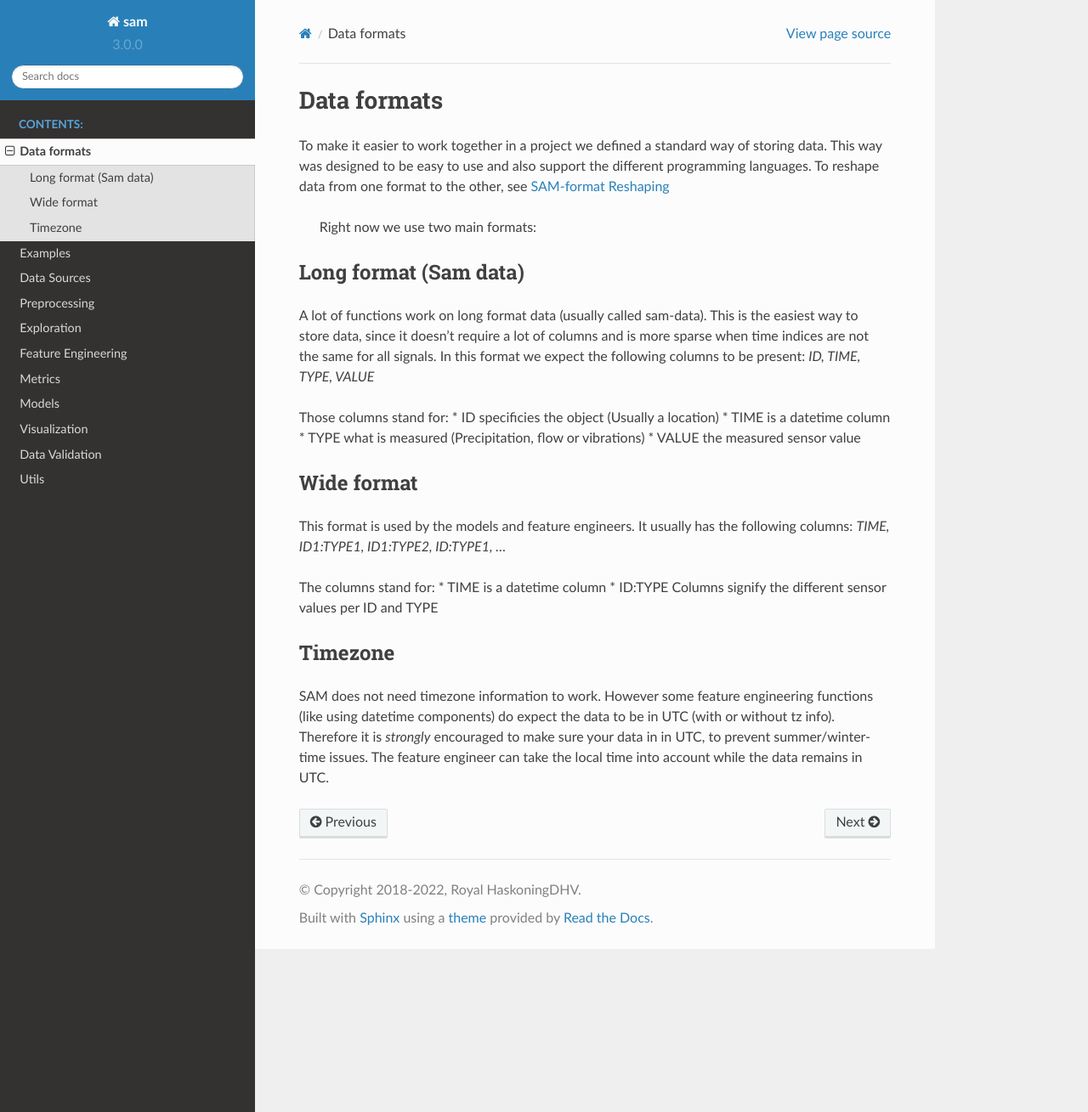
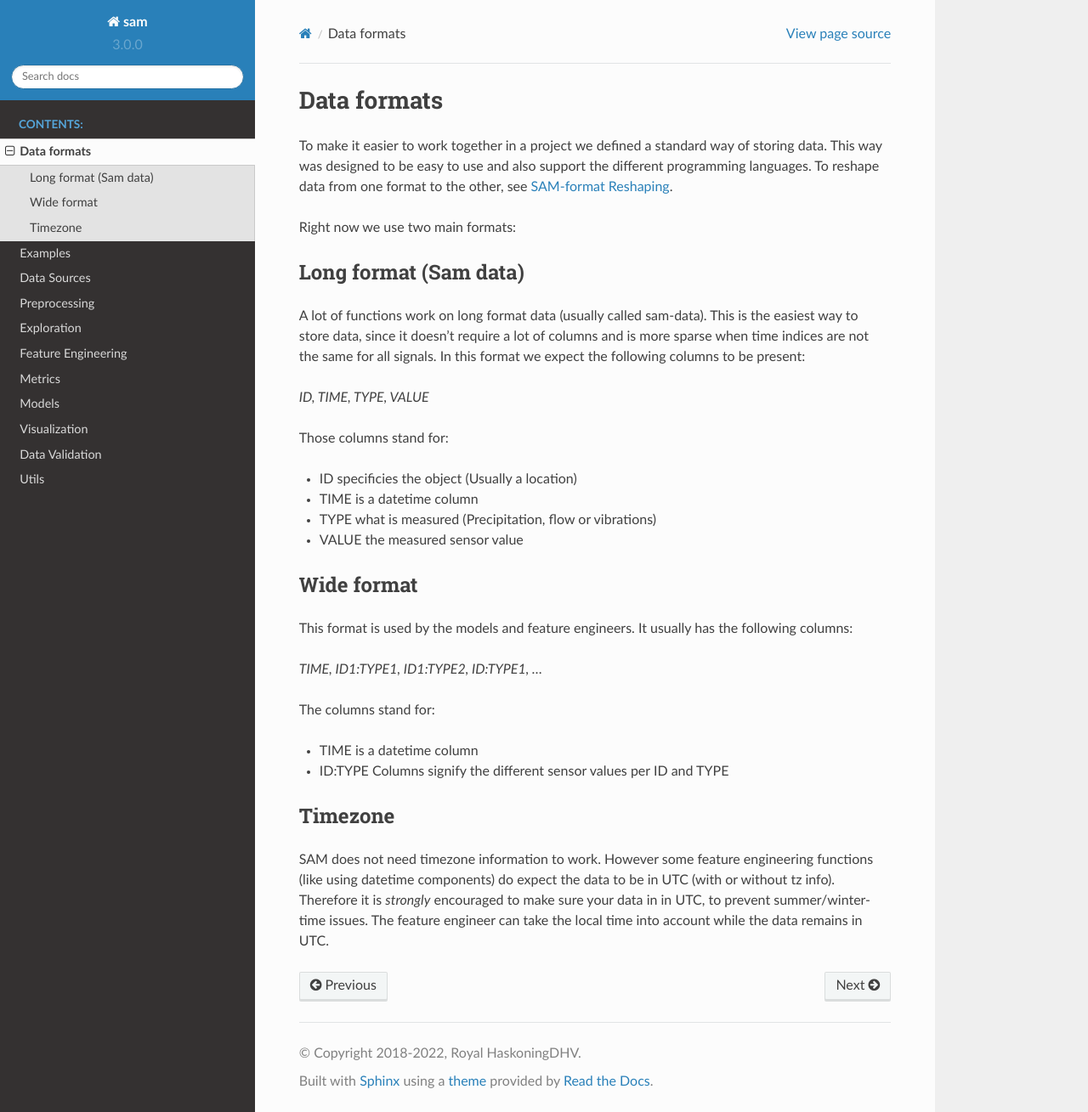
Before and after one commit to RoyalHaskoningDHV/sam, a Sphinx documentation site: the page built from docs/source/data.rst, in a window 1280 px wide and 1309 px high. Shown: the whole window at 85% size. Built offline with Sphinx 7.4.7 and the Read the Docs theme 2.0.0, drawn with Linux system fonts in a browser that asks for light colours.

Commit message:
List fixes and markup changes

```diff
--- a/docs/source/data.rst
+++ b/docs/source/data.rst
@@ -3,16 +3,20 @@ Data formats
 
 To make it easier to work together in a project we defined a standard way of storing data.
 This way was designed to be easy to use and also support the different programming languages.
-To reshape data from one format to the other, see :ref:`sam-format-reshaping-functions`
- Right now we use two main formats:
+To reshape data from one format to the other, see :ref:`sam-format-reshaping-functions`.
+
+Right now we use two main formats:
 
 Long format (Sam data)
 ----------------------
 
 A lot of functions work on long format data (usually called sam-data). This is the easiest way to store data, since it doesn't require a lot of columns and is more sparse when time indices are not the same for all signals.
-In this format we expect the following columns to be present: `ID, TIME, TYPE, VALUE`
+In this format we expect the following columns to be present:
+
+`ID, TIME, TYPE, VALUE`
 
 Those columns stand for:
+
 * ID specificies the object (Usually a location)
 * TIME is a datetime column
 * TYPE what is measured (Precipitation, flow or vibrations)
@@ -21,9 +25,12 @@ Those columns stand for:
 Wide format
 -----------
 
-This format is used by the models and feature engineers. It usually has the following columns: `TIME, ID1:TYPE1, ID1:TYPE2, ID:TYPE1, ...`
+This format is used by the models and feature engineers. It usually has the following columns:
+
+`TIME, ID1:TYPE1, ID1:TYPE2, ID:TYPE1, ...`
 
 The columns stand for:
+
 * TIME is a datetime column
 * ID:TYPE Columns signify the different sensor values per ID and TYPE
 
--- a/docs/source/examples.rst
+++ b/docs/source/examples.rst
@@ -7,5 +7,6 @@ Examples
 The examples source code can be found in the repository `examples` folder. These notebooks should give you a basic idea on how to use some of the most important features of SAM.
 
 See:
+
 * `Feature engineering example <https://github.com/RoyalHaskoningDHV/sam/blob/main/examples/feature_engineering.ipynb>`_
 * `Simple model example <https://github.com/RoyalHaskoningDHV/sam/blob/main/examples/mlp.ipynb>`_
```
